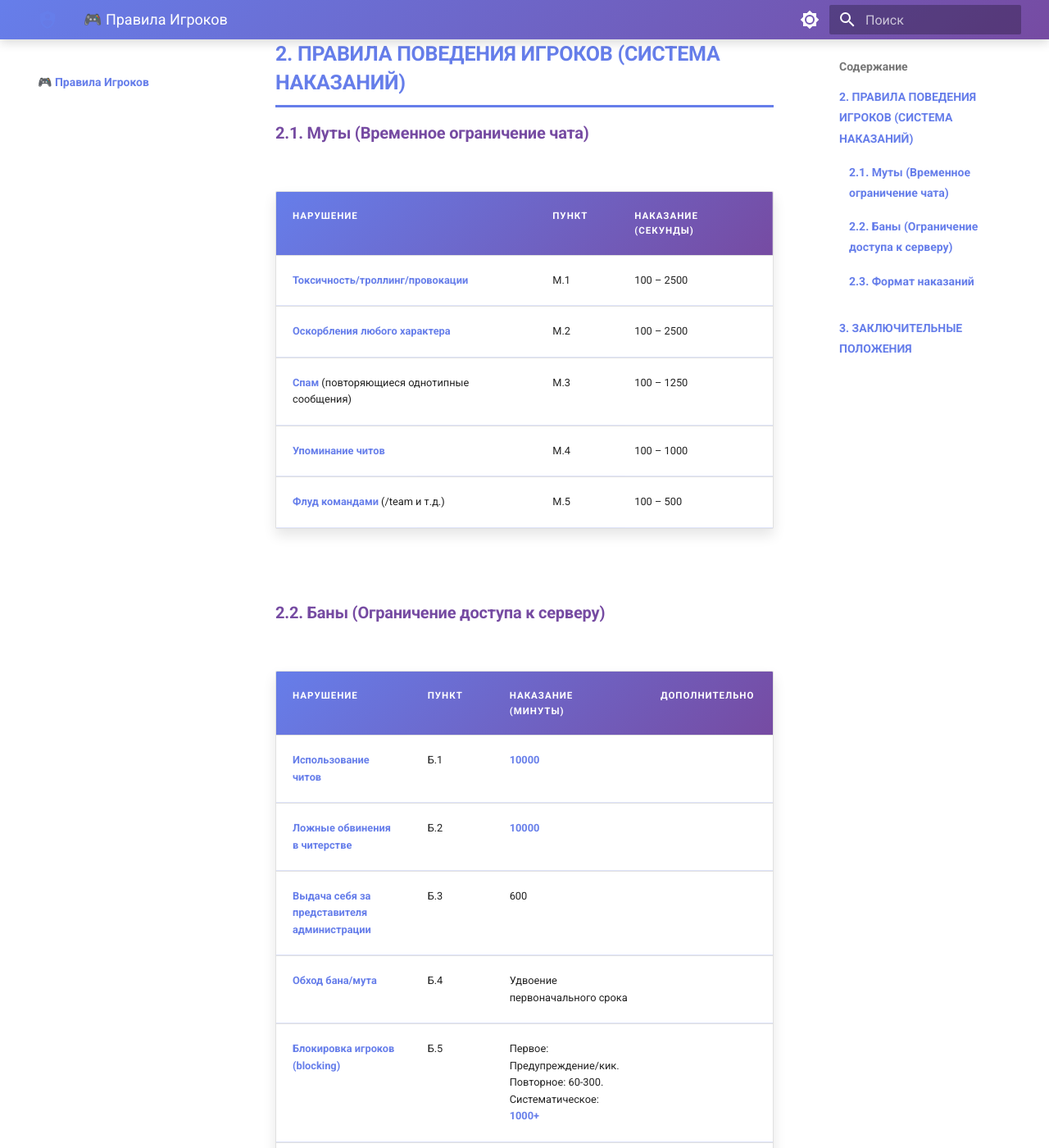
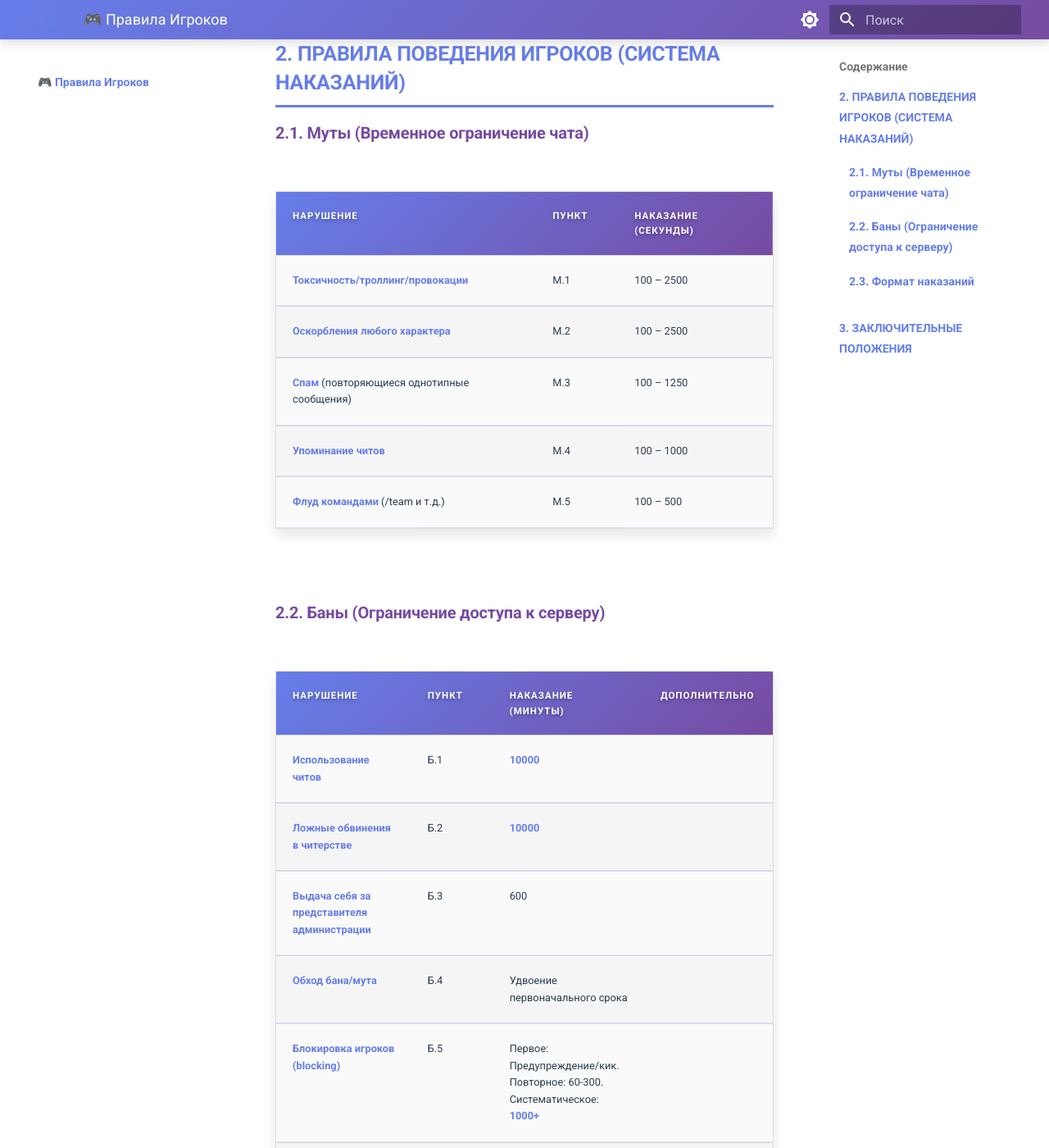
Before and after one commit to yorushi-code/Rules.Tier-III, an MkDocs documentation site: the page built from docs/rules/players.md, in a window 1280 px wide and 1400 px high, scrolled down 262 px. Shown: the whole window at 82% size. Built offline with MkDocs 1.6.1 and Material for MkDocs 9.7.7, drawn with Linux system fonts in a browser that asks for light colours.

Commit message:
Update extra.css

```diff
--- a/docs/stylesheets/extra.css
+++ b/docs/stylesheets/extra.css
@@ -42,40 +42,102 @@
   overflow: hidden;
   box-shadow: 0 8px 16px rgba(0, 0, 0, 0.1);
   margin: 2rem 0 !important;
+  background: rgba(255, 255, 255, 0.05) !important;
 }
 
 thead tr {
   background: var(--teefusion-gradient) !important;
-  color: white !important;
 }
 
 thead th {
+  color: #ffffff !important;
   font-weight: 700 !important;
   text-transform: uppercase;
   letter-spacing: 1px;
   padding: 1rem !important;
   font-size: 0.9em;
+  text-shadow: 0 2px 4px rgba(0, 0, 0, 0.3);
 }
 
 tbody tr {
   transition: all 0.3s ease;
+  background: rgba(255, 255, 255, 0.03) !important;
+}
+
+tbody tr:nth-child(even) {
+  background: rgba(255, 255, 255, 0.05) !important;
 }
 
 tbody tr:hover {
-  background: rgba(102, 126, 234, 0.1) !important;
+  background: rgba(102, 126, 234, 0.2) !important;
   transform: scale(1.01);
   box-shadow: var(--teefusion-glow);
 }
 
 td {
   padding: 1rem !important;
-  border-bottom: 1px solid rgba(102, 126, 234, 0.2);
+  border-bottom: 1px solid rgba(102, 126, 234, 0.3);
+  color: #e0e0e0 !important;
+  font-weight: 500;
 }
 
 /* Жирный текст в таблицах */
 td strong {
-  color: #667eea;
+  color: #a5b4fc !important;
   font-weight: 700;
+}
+
+/* ====== ТЁМНАЯ ТЕМА - ТАБЛИЦЫ ====== */
+[data-md-color-scheme="slate"] table {
+  box-shadow: 0 8px 16px rgba(102, 126, 234, 0.3);
+  background: rgba(30, 30, 46, 0.8) !important;
+}
+
+[data-md-color-scheme="slate"] tbody tr {
+  background: rgba(40, 40, 60, 0.5) !important;
+}
+
+[data-md-color-scheme="slate"] tbody tr:nth-child(even) {
+  background: rgba(50, 50, 70, 0.5) !important;
+}
+
+[data-md-color-scheme="slate"] tbody tr:hover {
+  background: rgba(102, 126, 234, 0.25) !important;
+}
+
+[data-md-color-scheme="slate"] td {
+  color: #f0f0f0 !important;
+  border-bottom: 1px solid rgba(102, 126, 234, 0.4);
+}
+
+[data-md-color-scheme="slate"] td strong {
+  color: #c4b5fd !important;
+}
+
+/* ====== СВЕТЛАЯ ТЕМА - ТАБЛИЦЫ ====== */
+[data-md-color-scheme="default"] table {
+  background: #ffffff !important;
+}
+
+[data-md-color-scheme="default"] tbody tr {
+  background: #fafafa !important;
+}
+
+[data-md-color-scheme="default"] tbody tr:nth-child(even) {
+  background: #f5f5f5 !important;
+}
+
+[data-md-color-scheme="default"] tbody tr:hover {
+  background: rgba(102, 126, 234, 0.15) !important;
+}
+
+[data-md-color-scheme="default"] td {
+  color: #2c3e50 !important;
+  border-bottom: 1px solid rgba(102, 126, 234, 0.2);
+}
+
+[data-md-color-scheme="default"] td strong {
+  color: #667eea !important;
 }
 
 /* ====== СПИСКИ ====== */
@@ -105,7 +167,7 @@
 /* ====== ЦИТАТЫ ====== */
 blockquote {
   border-left: 5px solid #764ba2 !important;
-  background: rgba(118, 75, 162, 0.05) !important;
+  background: rgba(118, 75, 162, 0.1) !important;
   border-radius: 8px;
   padding: 1rem 1.5rem !important;
   margin: 1.5rem 0 !important;
@@ -115,12 +177,17 @@
 
 /* ====== КОД ====== */
 code {
-  background: rgba(102, 126, 234, 0.1) !important;
-  color: #667eea !important;
+  background: rgba(102, 126, 234, 0.15) !important;
+  color: #a5b4fc !important;
   padding: 0.2rem 0.5rem !important;
   border-radius: 6px;
   font-weight: 600;
   font-size: 0.9em;
+}
+
+[data-md-color-scheme="default"] code {
+  background: rgba(102, 126, 234, 0.1) !important;
+  color: #667eea !important;
 }
 
 /* ====== НАВИГАЦИЯ ====== */
@@ -135,15 +202,23 @@
 
 /* ====== КНОПКИ И ССЫЛКИ ====== */
 a {
-  color: #667eea !important;
+  color: #a5b4fc !important;
   font-weight: 600;
   text-decoration: none;
   transition: all 0.3s ease;
 }
 
 a:hover {
+  color: #c4b5fd !important;
+  text-shadow: var(--teefusion-glow);
+}
+
+[data-md-color-scheme="default"] a {
+  color: #667eea !important;
+}
+
+[data-md-color-scheme="default"] a:hover {
   color: #764ba2 !important;
-  text-shadow: var(--teefusion-glow);
 }
 
 /* ====== РАЗДЕЛИТЕЛИ ====== */
@@ -182,20 +257,6 @@
   animation: fadeIn 0.6s ease-out;
 }
 
-/* ====== ТЁМНАЯ ТЕМА ====== */
-[data-md-color-scheme="slate"] {
-  --md-primary-fg-color: #667eea;
-  --md-accent-fg-color: #ff6ec7;
-}
-
-[data-md-color-scheme="slate"] table {
-  box-shadow: 0 8px 16px rgba(102, 126, 234, 0.2);
-}
-
-[data-md-color-scheme="slate"] tbody tr:hover {
-  background: rgba(102, 126, 234, 0.15) !important;
-}
-
 /* ====== СКРОЛЛБАР ====== */
 ::-webkit-scrollbar {
   width: 12px;
```
